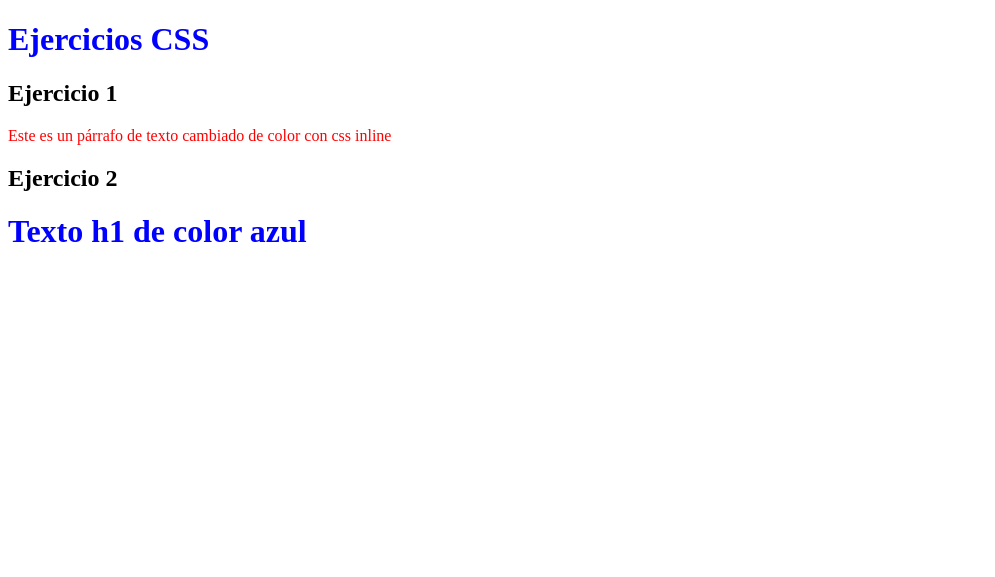
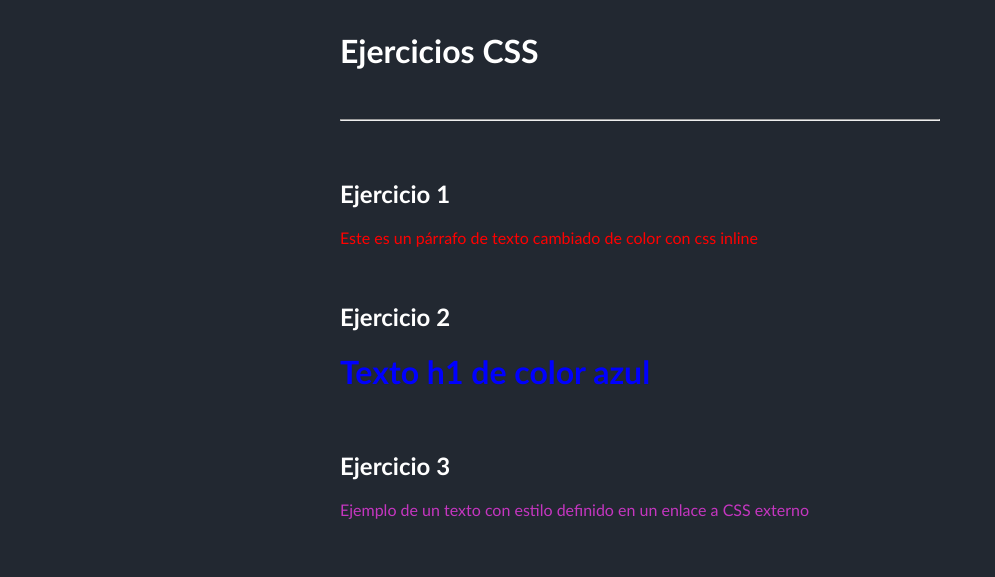
Before and after one commit to alxndrrjs/repo-tajamar-css-1, a plain HTML site: page index.html in a window 1280 px wide. Shown: the whole page, without its empty margins (0-995 px from the left). Drawn offline with Linux system fonts and the light colour scheme.

Commit message:
Enlace a CSS externo

```diff
--- a/index.html
+++ b/index.html
@@ -4,6 +4,9 @@
     <meta charset="UTF-8">
     <meta name="viewport" content="width=device-width, initial-scale=1.0">
     <title>Práctica 1 CSS</title>
+
+    <!-- 3.1. Enlace a CSS externo -->
+    <link rel="stylesheet" href="styles.css">
 
     <!-- 2.1. Uso de la etiqueta <style> -->
     <style>
@@ -13,17 +16,29 @@
     </style>
 </head>
 <body>
-    <h1>Ejercicios CSS</h1>
+    <header class="header">
+        <h1 class="titulo">Ejercicios CSS</h1>
+        <br>
+        <hr style="color: #454e5b;">
+    </header>
 
-    <!-- 1. Cambiar color de texto (Inline CSS) -->
-    <h2>Ejercicio 1</h2>
+    <main class="main">
+        <!-- 1. Cambiar color de texto (Inline CSS) -->
+        <h2>Ejercicio 1</h2>
 
-    <p style="color: red;">Este es un párrafo de texto cambiado de color con css inline</p>
+        <p style="color: red;">Este es un párrafo de texto cambiado de color con css inline</p>
+        <br>
+        <!-- 2. Estilos internos (Tag <style>) -->
+        <h2>Ejercicio 2</h2>
 
-    <!-- 2. Estilos internos (Tag <style>) -->
-    <h2>Ejercicio 2</h2>
+        <h1>Texto h1 de color azul</h1>
+        <br>
+        <!-- 3. Enlace a CSS externo -->
+        <h2>Ejercicio 3</h2>
 
-    <h1>Texto h1 de color azul</h1>
+        <p class="text-example">Ejemplo de un texto con estilo definido en un enlace a CSS externo</p>
+        <br>
+    </main>
 
 </body>
 </html>
--- /dev/null
+++ b/styles.css
@@ -0,0 +1,32 @@
+body {
+    background-color: #222831;
+    color: #fff;
+    font-family:'Trebuchet MS', 'Lucida Sans Unicode', 'Lucida Grande', 'Lucida Sans', Arial, sans-serif;
+    margin: 0;
+    padding: 0;
+}
+
+.main {
+    margin: 0 auto;
+    max-width: 600px;
+    padding: 20px;
+}
+
+.header {
+    margin: auto;
+    align-content: center;
+    color: #fff;
+    max-width: 600px;
+    padding: 10px 0;
+}
+
+/* 3.1. Texto de ejemplo en css externo */
+.text-example {
+    color: #c536c0;
+}
+
+.titulo {
+    /* text-align: center; */
+    color: #fff;
+    font-size: 2em;
+}
```
